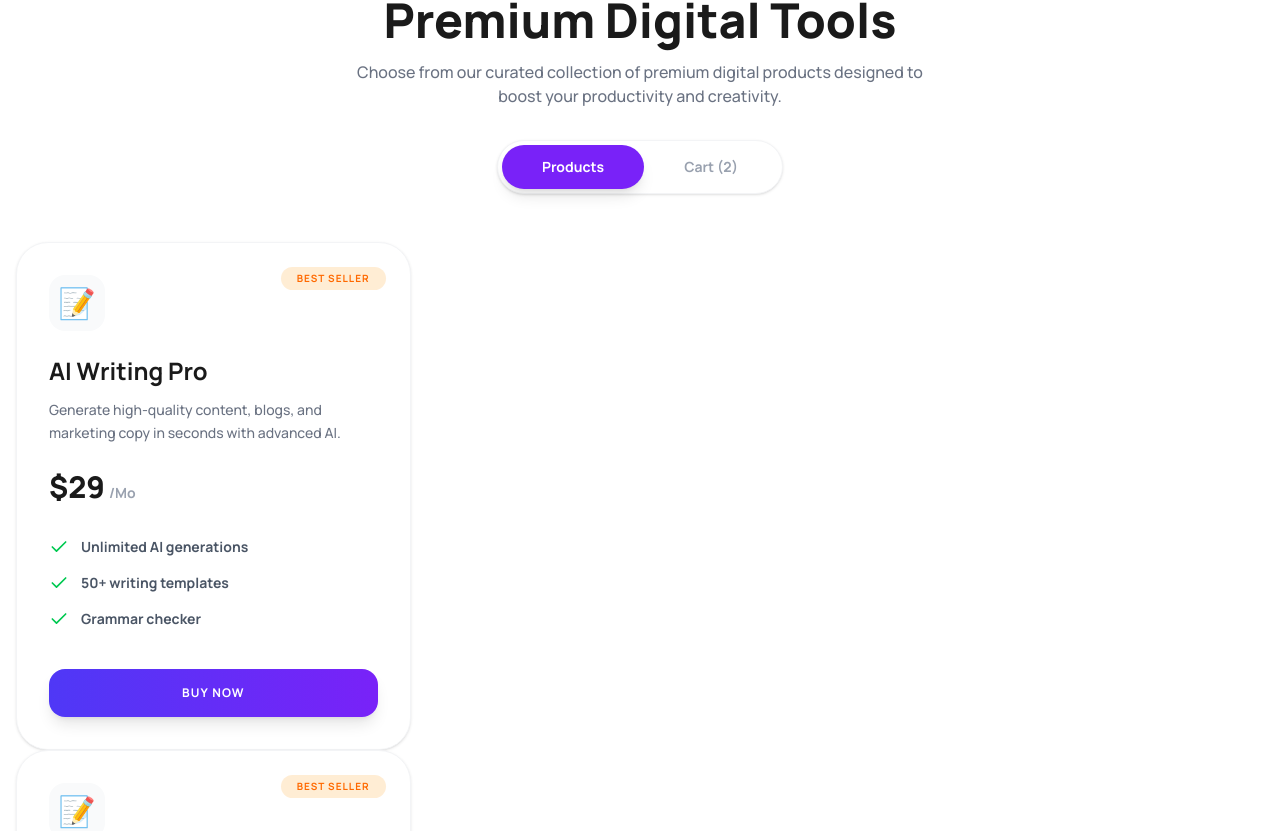
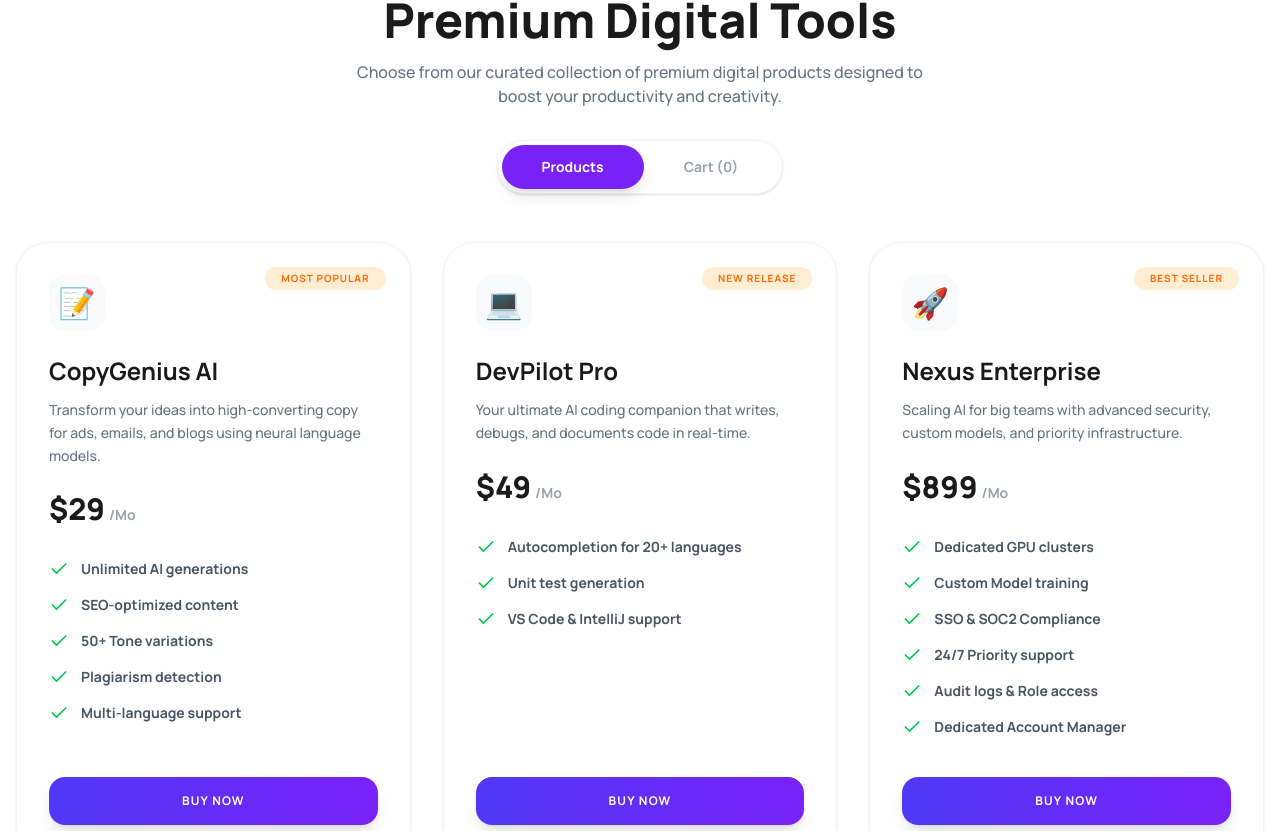
Before and after one commit to mdyeamin/Digital-Workflow, a React (Vite) app: page / in a window 1280 px wide. Shown: the part 1044-1875 px from the top of the page. Built offline with nearby package versions, Linux system fonts and the light colour scheme.

Commit message:
cart data show dynamically and added to header length in red and id card already added it will warning by toastyfy top

```diff
--- a/public/digitools.json
+++ b/public/digitools.json
@@ -1,90 +1,133 @@
 [
   {
     "id": 1,
-    "name": "AI Content Generator",
-    "description": "Generate high-quality blog posts, ads, and social media content in seconds.",
+    "name": "CopyGenius AI",
+    "description": "Transform your ideas into high-converting copy for ads, emails, and blogs using neural language models.",
     "price": 29,
     "period": "monthly",
-    "tag": "Popular",
+    "tag": "Most Popular",
     "tagType": "popular",
-    "features": ["Unlimited generations", "SEO optimization", "Multi-language support", "Plagiarism check"],
-    "icon": "✍️"
+    "features": [
+      "Unlimited AI generations",
+      "SEO-optimized content",
+      "50+ Tone variations",
+      "Plagiarism detection",
+      "Multi-language support"
+    ],
+    "icon": "📝"
   },
   {
     "id": 2,
-    "name": "Smart Code Assistant",
-    "description": "Real-time code suggestions and bug fixing for professional developers.",
+    "name": "DevPilot Pro",
+    "description": "Your ultimate AI coding companion that writes, debugs, and documents code in real-time.",
     "price": 49,
     "period": "monthly",
-    "tag": "New",
+    "tag": "New Release",
     "tagType": "new",
-    "features": ["JS/Python/Go support", "VS Code Extension", "Unit test generator", "Git integration"],
+    "features": [
+      "Autocompletion for 20+ languages",
+      "Unit test generation",
+      "VS Code & IntelliJ support"
+    ],
     "icon": "💻"
   },
   {
     "id": 3,
-    "name": "Enterprise Workflow",
-    "description": "Complete productivity suite with AI automation for large scale teams.",
-    "price": 499,
+    "name": "Nexus Enterprise",
+    "description": "Scaling AI for big teams with advanced security, custom models, and priority infrastructure.",
+    "price": 899,
     "period": "yearly",
     "tag": "Best Seller",
     "tagType": "best-seller",
-    "features": ["Custom AI models", "Advanced analytics", "24/7 Priority support", "SSO & Security"],
+    "features": [
+      "Dedicated GPU clusters",
+      "Custom Model training",
+      "SSO & SOC2 Compliance",
+      "24/7 Priority support",
+      "Audit logs & Role access",
+      "Dedicated Account Manager"
+    ],
     "icon": "🚀"
   },
   {
     "id": 4,
-    "name": "Design Magic AI",
-    "description": "Transform text prompts into stunning UI components and vector assets.",
+    "name": "Visionary Studio",
+    "description": "Create high-end UI/UX designs and photorealistic assets directly from text descriptions.",
     "price": 19,
     "period": "monthly",
     "tag": "Trending",
     "tagType": "popular",
-    "features": ["Figma plugin", "High-res export", "Color palette generator", "Custom style training"],
+    "features": [
+      "4K Image generation",
+      "Figma live-sync",
+      "Vector asset export",
+      "Custom brand style-guide"
+    ],
     "icon": "🎨"
   },
   {
     "id": 5,
-    "name": "Data Insight Pro",
-    "description": "Powerful AI to analyze complex data sets and generate visual reports.",
-    "price": 99,
+    "name": "InsightFlow Pro",
+    "description": "Feed complex spreadsheets and get interactive dashboards and predictive analysis instantly.",
+    "price": 120,
     "period": "one-time",
     "tag": "Lifetime Access",
     "tagType": "new",
-    "features": ["Excel/CSV import", "Interactive charts", "PDF reporting", "Cloud storage"],
+    "features": [
+      "Advanced Data cleaning",
+      "Interactive 3D charts",
+      "Prediction algorithms"
+    ],
     "icon": "📊"
   },
   {
     "id": 6,
-    "name": "Video Master AI",
-    "description": "Convert long-form videos into viral short-form clips automatically.",
-    "price": 159,
+    "name": "ClipMaster AI",
+    "description": "Automatically repurpose your long videos into short viral clips for TikTok, Reels, and Shorts.",
+    "price": 199,
     "period": "yearly",
     "tag": "Top Rated",
     "tagType": "best-seller",
-    "features": ["Auto-captions", "Smart cropping", "Music sync", "Direct social export"],
+    "features": [
+      "AI Smart Cropping (9:16)",
+      "Auto-generated captions",
+      "Viral keyword extractor",
+      "Brand kit integration",
+      "Direct social media export"
+    ],
     "icon": "🎬"
   },
   {
     "id": 7,
-    "name": "Voice Synthesis Engine",
-    "description": "Create realistic AI voiceovers in any language with human-like emotions.",
+    "name": "EchoVoice AI",
+    "description": "Professional studio-quality voiceovers with emotional depth and 99% human-like accuracy.",
     "price": 35,
     "period": "monthly",
     "tag": "Hot",
     "tagType": "new",
-    "features": ["50+ Voice profiles", "Emotion control", "MP3/WAV Export", "Commercial rights"],
+    "features": [
+      "200+ Natural voices",
+      "Emotion & Tone control",
+      "Commercial usage license",
+      "Unlimited MP3 exports"
+    ],
     "icon": "🎙️"
   },
   {
     "id": 8,
-    "name": "AI SEO Optimizer",
-    "description": "Auto-optimize your website ranking using deep learning algorithms.",
-    "price": 79,
+    "name": "RankBoost SEO",
+    "description": "AI-driven SEO audits and automatic backlink monitoring to crush your competition.",
+    "price": 69,
     "period": "monthly",
     "tag": "Recommended",
     "tagType": "popular",
-    "features": ["Keyword research", "Backlink analysis", "Competitor tracking", "Auto-sitemap"],
+    "features": [
+      "Real-time SERP tracking",
+      "Competitor gap analysis",
+      "Auto-generated Meta tags",
+      "Technical SEO fix alerts",
+      "Weekly performance reports"
+    ],
     "icon": "🔍"
   }
 ]
--- a/src/App.jsx
+++ b/src/App.jsx
@@ -4,27 +4,32 @@ import Counter from './Components/Counter/Counter'
 import DigitalTools from './Components/DigitalTools/DigitalTools'
 import Header from './Components/Header/Header'
 import NavBar from './Components/Navbar/NavBar'
-import { Suspense } from 'react'
+import { Suspense, useState } from 'react'
+import { ToastContainer } from 'react-toastify'
+
 
 const digiToolsFetch = axios.get("digitools.json")
 
 function App() {
 
+  const [cart,setCart]= useState([])
 
   return (
     <>
     <nav>
-      <NavBar/>
+      <NavBar cart={cart} setCart={setCart}/>
     </nav>
     <header>
-      <Header/>
+      <Header />
     </header>
     {/* counter */}
       <Counter/>
       <Suspense fallback={<span className="loading loading-ring loading-xl"></span>}>
-      <DigitalTools digiToolsFetch={digiToolsFetch}/>
+      <DigitalTools cart={cart} setCart={setCart} digiToolsFetch={digiToolsFetch}/>
       </Suspense>
+    <ToastContainer />
     </>
+
   )
 }
 
--- a/src/Components/DigitalTool/DigitalTool.jsx
+++ b/src/Components/DigitalTool/DigitalTool.jsx
@@ -1,58 +1,62 @@
 import React from "react";
 import { FiCheck } from "react-icons/fi";
+import { toast } from "react-toastify";
 
-const DigitalTool = ({ data }) => {
-  return (
-    <div className="max-w-7xl mx-auto">
+const DigitalTool = ({ data, cart, setCart }) => {
+    const {name,tag,icon,description,price,features}= data;
 
 
-      {/* === Products Grid === */}
-      <div className="grid grid-cols-1 md:grid-cols-2 lg:grid-cols-3 gap-6 lg:gap-8">
-        {/* --- Single Card Start (Map This) --- */}
-        <div className="bg-white border border-gray-100 rounded-[32px] p-8 shadow-sm hover:shadow-xl transition-all duration-500 group relative overflow-hidden">
+
+  const handleBuyNow = (data) => {
+     const isCart =  cart.some(item=>item.id === data.id)
+
+     !isCart && setCart([...cart,data]);
+     isCart && toast.warning("This Cart Already added!");
+
+  };
+  return (
+    <div className="flex flex-col bg-white border border-gray-100 rounded-4xl p-8 shadow-sm hover:shadow-xl transition-all duration-500 group relative overflow-hidden">
       {/* Best Seller Badge */}
       <div className="absolute top-6 right-6 px-4 py-1 rounded-full bg-orange-100 text-orange-500 text-[10px] font-bold uppercase tracking-widest">
-            Best Seller
+        {tag}
       </div>
 
       {/* Icon Box */}
       <div className="w-14 h-14 bg-gray-50 rounded-2xl flex items-center justify-center text-3xl mb-6 group-hover:scale-110 transition-transform duration-300">
-            📝
+        {icon}
       </div>
 
       {/* Content */}
-          <h3 className="text-2xl font-bold text-[#1a1a1a] mb-3">
-            AI Writing Pro
-          </h3>
+      <h3 className="text-2xl font-bold text-[#1a1a1a] mb-3">{name}</h3>
       <p className="text-gray-500 text-sm leading-relaxed mb-6 font-medium">
-            Generate high-quality content, blogs, and marketing copy in seconds
-            with advanced AI.
+        {description}
       </p>
 
       {/* Pricing */}
       <div className="flex items-baseline gap-1 mb-8">
-            <span className="text-3xl font-extrabold text-[#1a1a1a]">$29</span>
+        <span className="text-3xl font-extrabold text-[#1a1a1a]">
+          ${price}
+        </span>
         <span className="text-gray-400 font-bold text-sm">/Mo</span>
       </div>
 
       {/* Features List */}
-          <ul className="space-y-4 mb-10">
+      <ul className="space-y-4 mb-10 flex-1">
+        {
+        features.map(feature=>(
+
         <li className="flex items-center gap-3 text-sm text-gray-600 font-bold">
           <FiCheck className="text-green-500 text-xl" />
-              Unlimited AI generations
+          {feature}
         </li>
-            <li className="flex items-center gap-3 text-sm text-gray-600 font-bold">
-              <FiCheck className="text-green-500 text-xl" />
-              50+ writing templates
-            </li>
-            <li className="flex items-center gap-3 text-sm text-gray-600 font-bold">
-              <FiCheck className="text-green-500 text-xl" />
-              Grammar checker
-            </li>
+        ))
+        }
+
       </ul>
 
       {/* Buy Now Button (Your Gradient Design) */}
       <button
+        onClick={() => handleBuyNow(data)}
         className="
               w-full text-white py-4 font-bold uppercase tracking-widest text-xs
               rounded-2xl
@@ -66,8 +70,6 @@ const DigitalTool = ({ data }) => {
         Buy Now
       </button>
     </div>
-      </div>
-    </div>
   );
 };
 
--- a/src/Components/DigitalTools/DigitalTools.jsx
+++ b/src/Components/DigitalTools/DigitalTools.jsx
@@ -1,9 +1,18 @@
-import React, { use } from "react";
-import { FiCheck } from "react-icons/fi";
+import React, { use, useState } from "react";
 import DigitalTool from "../DigitalTool/DigitalTool";
 
-const DigitalTools = ({ digiToolsFetch }) => {
+const DigitalTools = ({ digiToolsFetch, cart,setCart }) => {
+  const [products, setProducts] = useState("Products");
   const digiToolsData = use(digiToolsFetch).data;
+  const handleProducts = () => {
+    setProducts("Products");
+  };
+
+  const handleCart = () => {
+    setProducts("Cart");
+  };
+  console.log(products);
+
   return (
     <section className="py-16 px-4 bg-white">
       {/* === Header Part === */}
@@ -19,18 +28,28 @@ const DigitalTools = ({ digiToolsFetch }) => {
         {/* --- Tab Switcher --- */}
         <div className="flex items-center justify-center mt-8">
           <div className="inline-flex items-center p-1 bg-white border border-gray-100 rounded-full shadow-sm">
-            <button className="px-6 py-2 md:px-10 md:py-3 rounded-full bg-[#7922f8] text-white font-bold text-xs md:text-sm shadow-lg transition-transform active:scale-95">
+            <button
+              onClick={handleProducts}
+              className={`px-6 py-2 md:px-10 md:py-3 rounded-full ${products === "Products" && "bg-[#7922f8] text-white font-bold text-xs md:text-sm shadow-lg transition-transform active:scale-95"} ${products === "Cart" && "text-gray-400 font-bold text-xs md:text-sm hover:text-[#7922f8] transition-colors"} cursor-pointer`}
+            >
               Products
             </button>
-            <button className="px-6 py-2 md:px-10 md:py-3 rounded-full text-gray-400 font-bold text-xs md:text-sm hover:text-[#7922f8] transition-colors">
-              Cart (2)
+            <button
+              onClick={handleCart}
+              className={`px-6 py-2 md:px-10 md:py-3 rounded-full ${products === "Cart" && "bg-[#7922f8] text-white font-bold text-xs md:text-sm shadow-lg transition-transform active:scale-95"} ${products === "Products" && "text-gray-400 font-bold text-xs md:text-sm hover:text-[#7922f8] transition-colors"} cursor-pointer`}
+            >
+              Cart ({cart.length})
             </button>
           </div>
         </div>
       </div>
-      {digiToolsData.map((data) => (
-        <DigitalTool key={data.id} data={data} />
-      ))}
+      <div className="max-w-7xl mx-auto">
+        <div className="grid grid-cols-1 md:grid-cols-2 lg:grid-cols-3 gap-6 lg:gap-8">
+          {digiToolsData.map((data) => (
+            <DigitalTool key={data.id} data={data} cart={cart} setCart={setCart}/>
+          ))}
+        </div>
+      </div>
     </section>
   );
 };
--- a/src/Components/Header/Header.jsx
+++ b/src/Components/Header/Header.jsx
@@ -1,5 +1,5 @@
 import React from "react";
-import banner from "../../assets/banner.png";
+import banner from "../../assets/ai.jpg";
 import { FiPlayCircle } from "react-icons/fi";
 const Header = () => {
   return (
--- a/src/Components/Navbar/NavBar.jsx
+++ b/src/Components/Navbar/NavBar.jsx
@@ -43,7 +43,7 @@ const navLinks = navItems.map((nav) => (
   </li>
 ));
 
-const NavBar = () => {
+const NavBar = ({cart,setCart}) => {
   const [menu, setMenu] = useState(false);
   return (
     <>
@@ -87,7 +87,7 @@ const NavBar = () => {
                         animate-bounce
                     `}
                 >
-                  2
+                  {cart.length}
                 </span>
               </div>
               <p>Login</p>
```
Also changed, not shown: src/assets/digital.jpg (added), 1 other file (tests, documents, lock files or other folders). Lines whose indentation alone changed are shown as unchanged.
